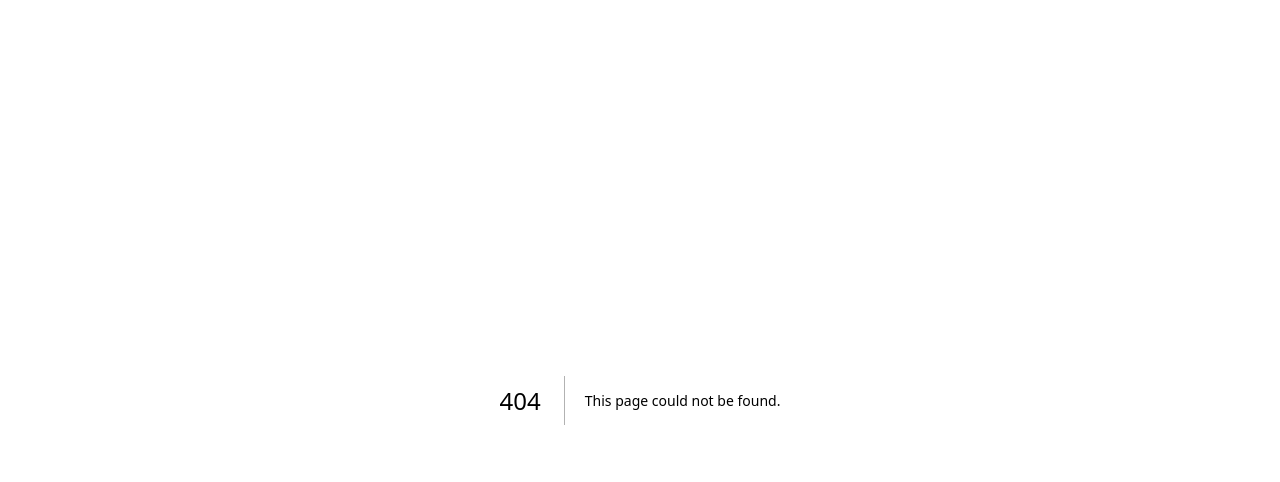
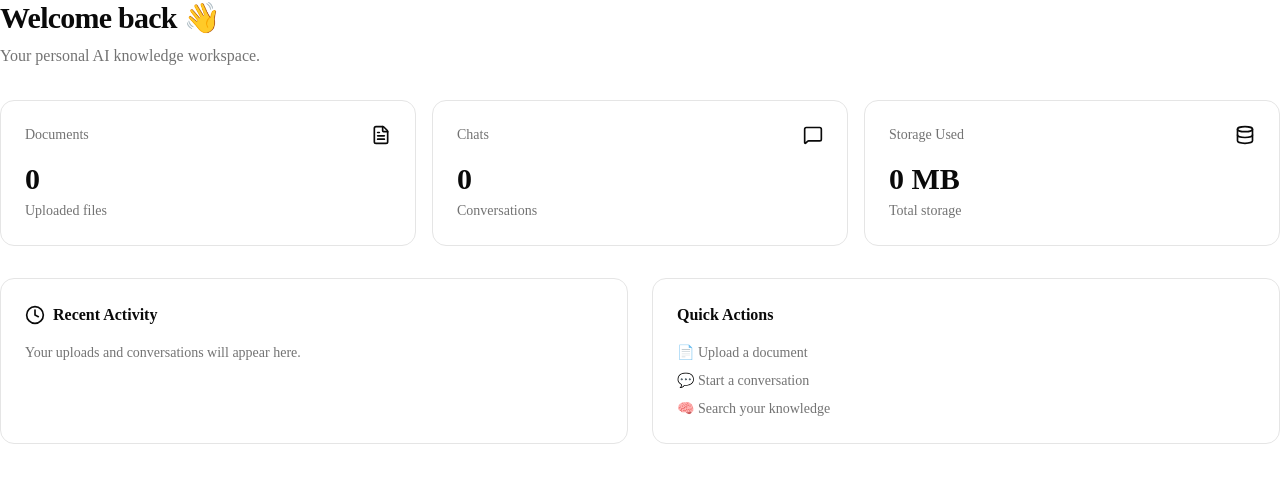
Before and after one commit to harshittpanday/personal-ai, a Next.js app: page /dashboard in a window 1280 px wide. Before the commit this address had no page. Shown: the top 482 px of the page. Built offline with nearby package versions, Linux system fonts and the light colour scheme.

Commit message:
setup clerk authentication flow

```diff
--- /dev/null
+++ b/src/app/(auth)/signin/[[...sign-in]]/page.tsx
@@ -0,0 +1,9 @@
+import { SignIn } from "@clerk/nextjs";
+
+export default function SignInPage() {
+  return (
+    <main className="flex min-h-screen items-center justify-center px-6">
+      <SignIn />
+    </main>
+  );
+}
--- /dev/null
+++ b/src/app/(auth)/signup/[[...sign-up]]/page.tsx
@@ -0,0 +1,9 @@
+import { SignUp } from "@clerk/nextjs";
+
+export default function SignUpPage() {
+  return (
+    <main className="flex min-h-screen items-center justify-center px-6">
+      <SignUp />
+    </main>
+  );
+}
--- /dev/null
+++ b/src/app/(dashboard)/dashboard/page.tsx
@@ -0,0 +1,100 @@
+import {
+  FileText,
+  MessageSquare,
+  Database,
+  Clock,
+} from "lucide-react";
+
+const stats = [
+  {
+    title: "Documents",
+    value: "0",
+    description: "Uploaded files",
+    icon: FileText,
+  },
+  {
+    title: "Chats",
+    value: "0",
+    description: "Conversations",
+    icon: MessageSquare,
+  },
+  {
+    title: "Storage Used",
+    value: "0 MB",
+    description: "Total storage",
+    icon: Database,
+  },
+];
+
+export default function DashboardPage() {
+  return (
+    <div className="space-y-8">
+      <section>
+        <h1 className="text-3xl font-bold tracking-tight">
+          Welcome back 👋
+        </h1>
+
+        <p className="mt-2 text-muted-foreground">
+          Your personal AI knowledge workspace.
+        </p>
+      </section>
+
+      <section className="grid gap-4 md:grid-cols-3">
+        {stats.map((stat) => {
+          const Icon = stat.icon;
+
+          return (
+            <div
+              key={stat.title}
+              className="rounded-xl border bg-card p-6"
+            >
+              <div className="flex items-center justify-between">
+                <h2 className="text-sm font-medium text-muted-foreground">
+                  {stat.title}
+                </h2>
+
+                <Icon className="h-5 w-5" />
+              </div>
+
+              <p className="mt-4 text-3xl font-bold">
+                {stat.value}
+              </p>
+
+              <p className="mt-1 text-sm text-muted-foreground">
+                {stat.description}
+              </p>
+            </div>
+          );
+        })}
+      </section>
+
+      <section className="grid gap-6 lg:grid-cols-2">
+        <div className="rounded-xl border bg-card p-6">
+          <div className="flex items-center gap-2">
+            <Clock className="h-5 w-5" />
+
+            <h2 className="font-semibold">
+              Recent Activity
+            </h2>
+          </div>
+
+          <p className="mt-4 text-sm text-muted-foreground">
+            Your uploads and conversations will appear here.
+          </p>
+        </div>
+
+        <div className="rounded-xl border bg-card p-6">
+          <h2 className="font-semibold">
+            Quick Actions
+          </h2>
+
+          <div className="mt-4 space-y-2 text-sm text-muted-foreground">
+            <p>📄 Upload a document</p>
+            <p>💬 Start a conversation</p>
+            <p>🧠 Search your knowledge</p>
+          </div>
+        </div>
+      </section>
+    </div>
+  );
+}
--- a/src/app/layout.tsx
+++ b/src/app/layout.tsx
@@ -21,7 +21,7 @@ export const metadata: Metadata = {
     template: "%s | Personal AI",
   },
   description:
-    "A personal AI knowledge assistant powered by Gemini, RAG, and PostgreSQL.",
+    "A personal AI knowledge assistant powered by Gemini and RAG.",
 };
 
 export default function RootLayout({
@@ -30,17 +30,17 @@ export default function RootLayout({
   children: React.ReactNode;
 }>) {
   return (
-    <ClerkProvider>
     <html
       lang="en"
       className={`${geistSans.variable} ${geistMono.variable}`}
       suppressHydrationWarning
     >
       <body className="min-h-screen bg-background font-sans antialiased">
+        <ClerkProvider>
           {children}
           <Toaster richColors position="top-right" />
+        </ClerkProvider>
       </body>
     </html>
-    </ClerkProvider>
   );
 }
```
Also changed, not shown: 1 other file (tests, documents, lock files or other folders). Lines whose indentation alone changed are shown as unchanged.
